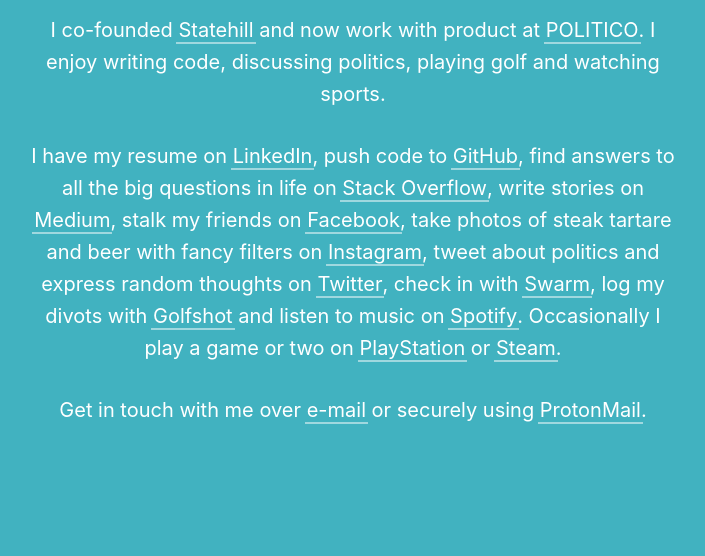
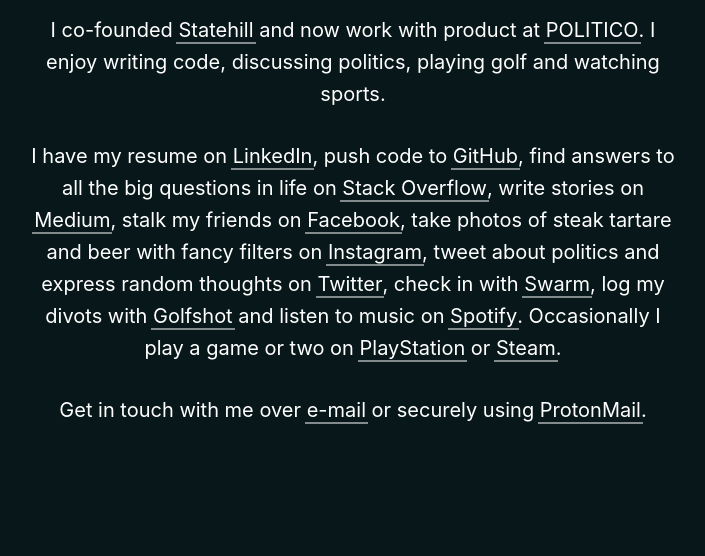
Before and after one commit to klr/klr.io, a website: page src/index.html in a window 1280 px wide. Shown: the part 244-800 px from the top of the page, without its empty margins (287-992 px from the left). Drawn offline with Linux system fonts and the dark colour scheme.

Commit message:
Dark mode CSS

```diff
--- a/src/style.css
+++ b/src/style.css
@@ -30,6 +30,12 @@
 
   -webkit-font-smoothing: antialiased;
   -moz-osx-font-smoothing: grayscale;
+}
+
+@media (prefers-color-scheme: dark) {
+  html, body {
+    background: #081719;
+  }
 }
 
 section {
```
